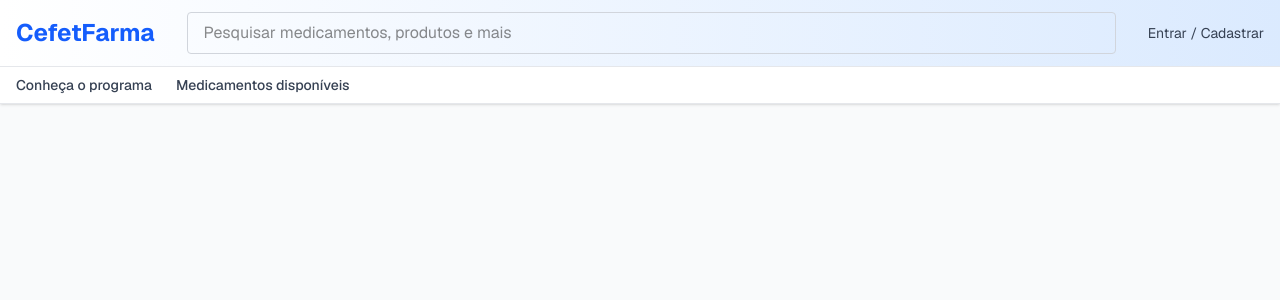
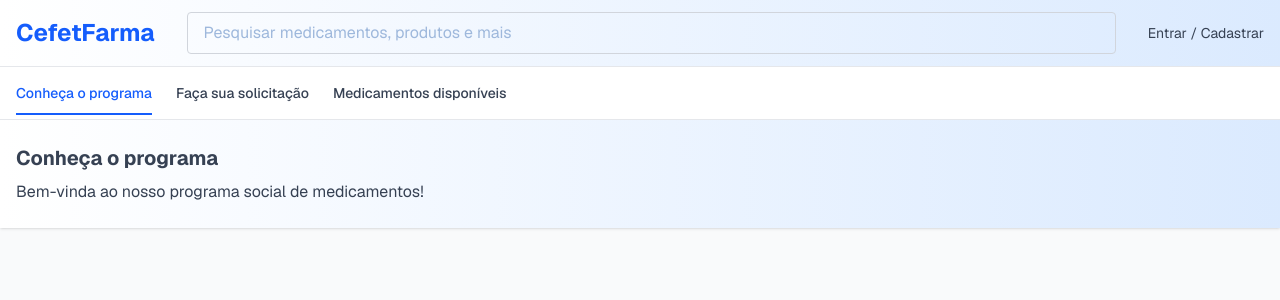
Before and after one commit to livialyrio/Frontend_WEBP2, a Next.js app: page / in a window 1280 px wide. Shown: the top 300 px of the page. Built offline with nearby package versions, Linux system fonts and the light colour scheme.

Commit message:
navbar com redirect funcionando

```diff
--- a/src/app/page.tsx
+++ b/src/app/page.tsx
@@ -1,5 +1,6 @@
 import Link from 'next/link';
-//criei essa home de teste para ver se o next estava funcionando
+import NavbarTabs from '../componentes/navbar/navbar';
+
 export default function HomePage() {
   return (
     <main className="min-h-screen bg-gray-50 font-sans">
@@ -13,7 +14,7 @@ export default function HomePage() {
             <input
               type="text"
               placeholder="Pesquisar medicamentos, produtos e mais"
-              className="w-full px-4 py-2 rounded border border-gray-300 focus:outline-none"
+              className="w-full px-4 py-2 rounded border border-gray-300 focus:outline-none placeholder-[#9eb8dc]"
             />
           </div>
           <div className="flex items-center gap-4">
@@ -23,19 +24,8 @@ export default function HomePage() {
           </div>
         </div>
 
-        {/* Navigation */}
-        <nav className="bg-white border-t border-b border-gray-200">
-          <div className="max-w-7xl mx-auto px-4 py-2 flex gap-6 text-sm font-medium text-gray-700">
-            <Link href="#" className="hover:text-blue-600">
-              Conheça o programa
-            </Link>
-            <Link href="#" className="hover:text-blue-600">
-              Medicamentos disponíveis
-            </Link>
-          </div>
-        </nav>
+        <NavbarTabs />
       </header>
-
     </main>
   );
 }
--- /dev/null
+++ b/src/componentes/navbar/navbar.tsx
@@ -0,0 +1,69 @@
+"use client";
+
+import Link from 'next/link';
+import { usePathname } from 'next/navigation';
+
+const tabs = [
+  { href: '/', id: 'home', label: 'Conheça o programa' },
+  { href: '/solicitacoes', id: 'solicitacao', label: 'Faça sua solicitação' },
+  { href: '/medicamentosDisponiveis', id: 'medicamentos', label: 'Medicamentos disponíveis' },
+];
+
+export default function NavbarTabs() {
+  const pathname = usePathname();
+
+  return (
+    <div>
+      <nav className="bg-white border-t border-b border-gray-200">
+        <div className="max-w-7xl mx-auto px-4 py-2 flex gap-6 text-sm font-medium text-gray-700">
+          {tabs.map(({ href, label }) => (
+            <Link
+              key={href}
+              href={href}
+              className={`relative py-2 transition-colors ${
+                pathname === href
+                  ? 'text-blue-600 after:absolute after:-bottom-1 after:left-0 after:w-full after:h-0.5 after:bg-blue-600'
+                  : 'hover:text-blue-600'
+              }`}
+            >
+              {label}
+            </Link>
+          ))}
+        </div>
+      </nav>
+
+      {pathname === '/' && (
+        <div className="max-w-7xl mx-auto px-4 py-6">
+          <div>
+            <h1 className="text-xl text-gray-700 font-bold mb-2">Conheça o programa</h1>
+            <p className="text-gray-700">
+              Bem-vinda ao nosso programa social de medicamentos!
+            </p>
+          </div>
+        </div>
+      )}
+
+      {pathname === '/solicitacoes' && (
+        <div className="max-w-7xl mx-auto px-4 py-6">
+          <div>
+            <h1 className="text-xl text-gray-700 font-bold mb-2">Faça sua solicitação</h1>
+            <p className="text-gray-700">
+              Preencha o formulário para solicitar o medicamento desejado.
+            </p>
+          </div>
+        </div>
+      )}
+
+      {pathname === '/medicamentosDisponiveis' && (
+        <div className="max-w-7xl mx-auto px-4 py-6">
+          <div>
+            <h1 className="text-xl text-gray-700 font-bold mb-2">Medicamentos disponíveis</h1>
+            <p className="text-gray-700">
+              Confira a lista dos medicamentos que temos disponíveis no programa.
+            </p>
+          </div>
+        </div>
+      )}
+    </div>
+  );
+}
```
